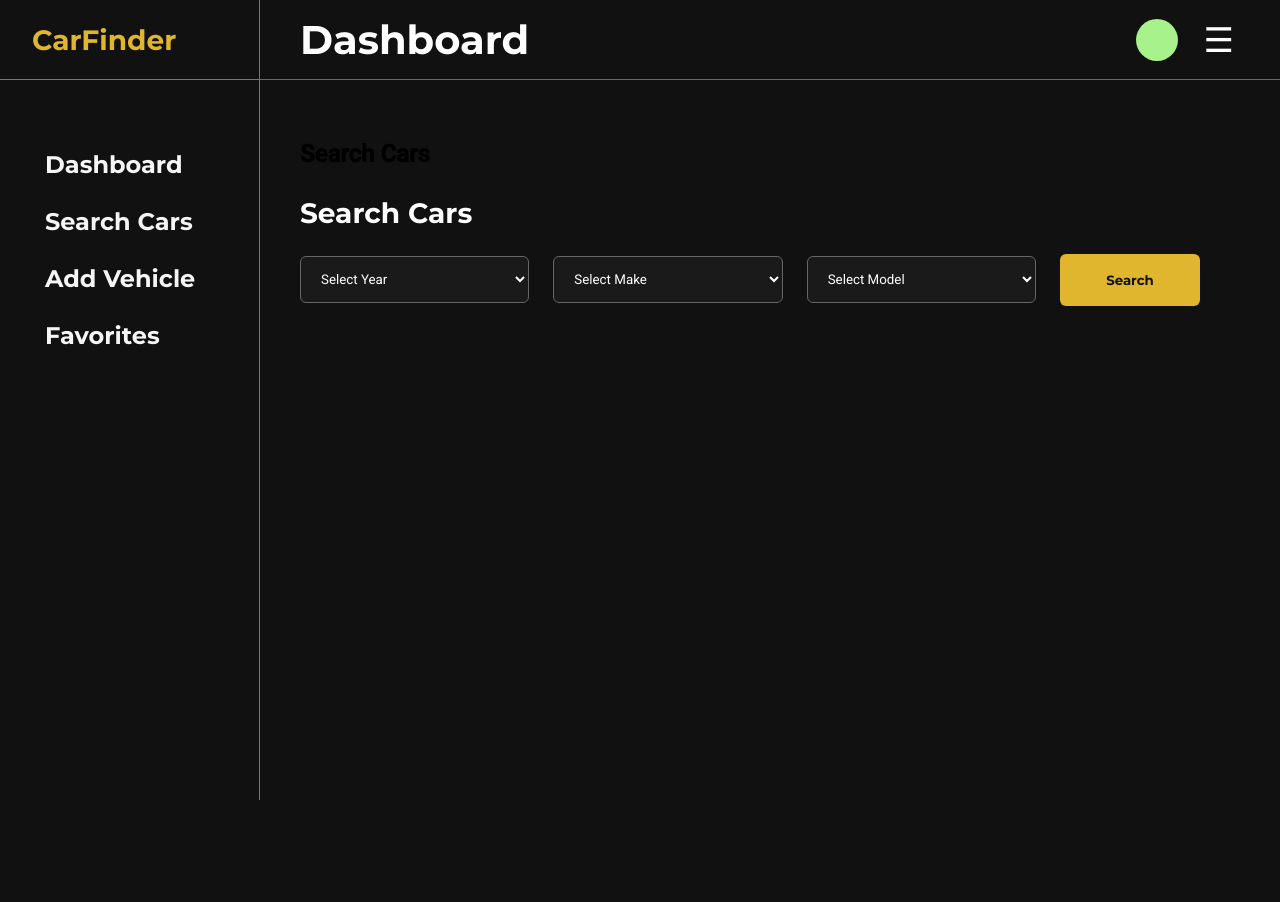
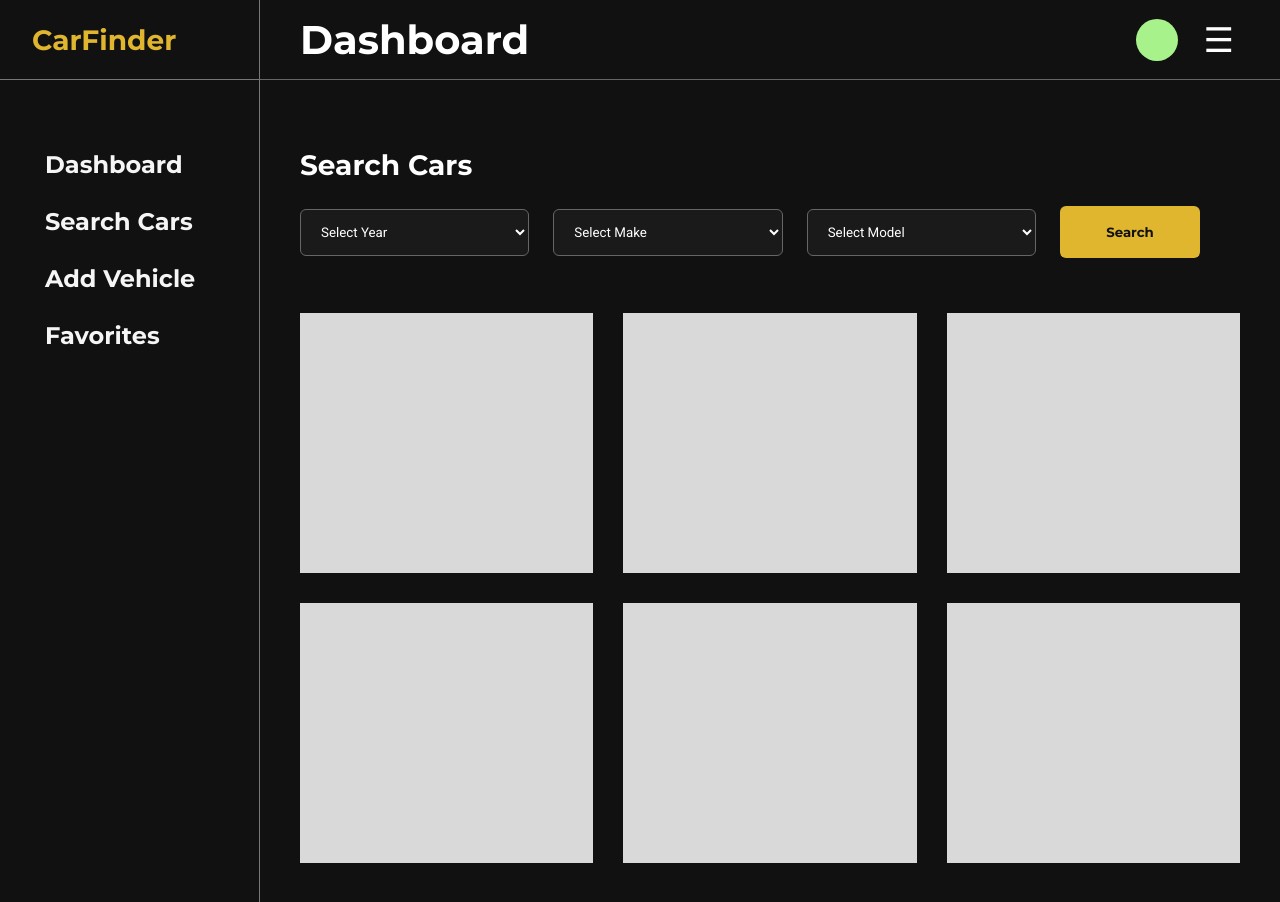
Before and after one commit to AmoyTurner-FS/202603-WDV349-TurnerAmoy, a React app in the folder dev/portfolio/: page /search in a window 1280 px wide. Before the commit the page ends 800 px from the top, so only its background shows below. Built offline with nearby package versions, Linux system fonts and the light colour scheme; the HTML template or start-up script is replaced by a standard one.

Commit message:
Built the search cars page layout

```diff
--- /dev/null
+++ b/dev/portfolio/src/pages/SearchCars.css
@@ -0,0 +1,16 @@
+.search-page {
+  width: 100%;
+  min-height: 100%;
+}
+
+.search-results-layout {
+  display: grid;
+  grid-template-columns: repeat(3, 1fr);
+  gap: 30px;
+  margin-top: 55px;
+}
+
+.vehicle-placeholder {
+  min-height: 260px;
+  background-color: #d9d9d9;
+}
--- a/dev/portfolio/src/pages/SearchCars.jsx
+++ b/dev/portfolio/src/pages/SearchCars.jsx
@@ -1,11 +1,20 @@
 import SearchBar from "../components/SearchBar";
+import "./SearchCars.css";
 
 function SearchCars() {
   return (
-    <>
-      <h2>Search Cars</h2>
+    <section className="search-page">
       <SearchBar />
-    </>
+
+      <div className="search-results-layout">
+        <div className="vehicle-placeholder"></div>
+        <div className="vehicle-placeholder"></div>
+        <div className="vehicle-placeholder"></div>
+        <div className="vehicle-placeholder"></div>
+        <div className="vehicle-placeholder"></div>
+        <div className="vehicle-placeholder"></div>
+      </div>
+    </section>
   );
 }
 
```
